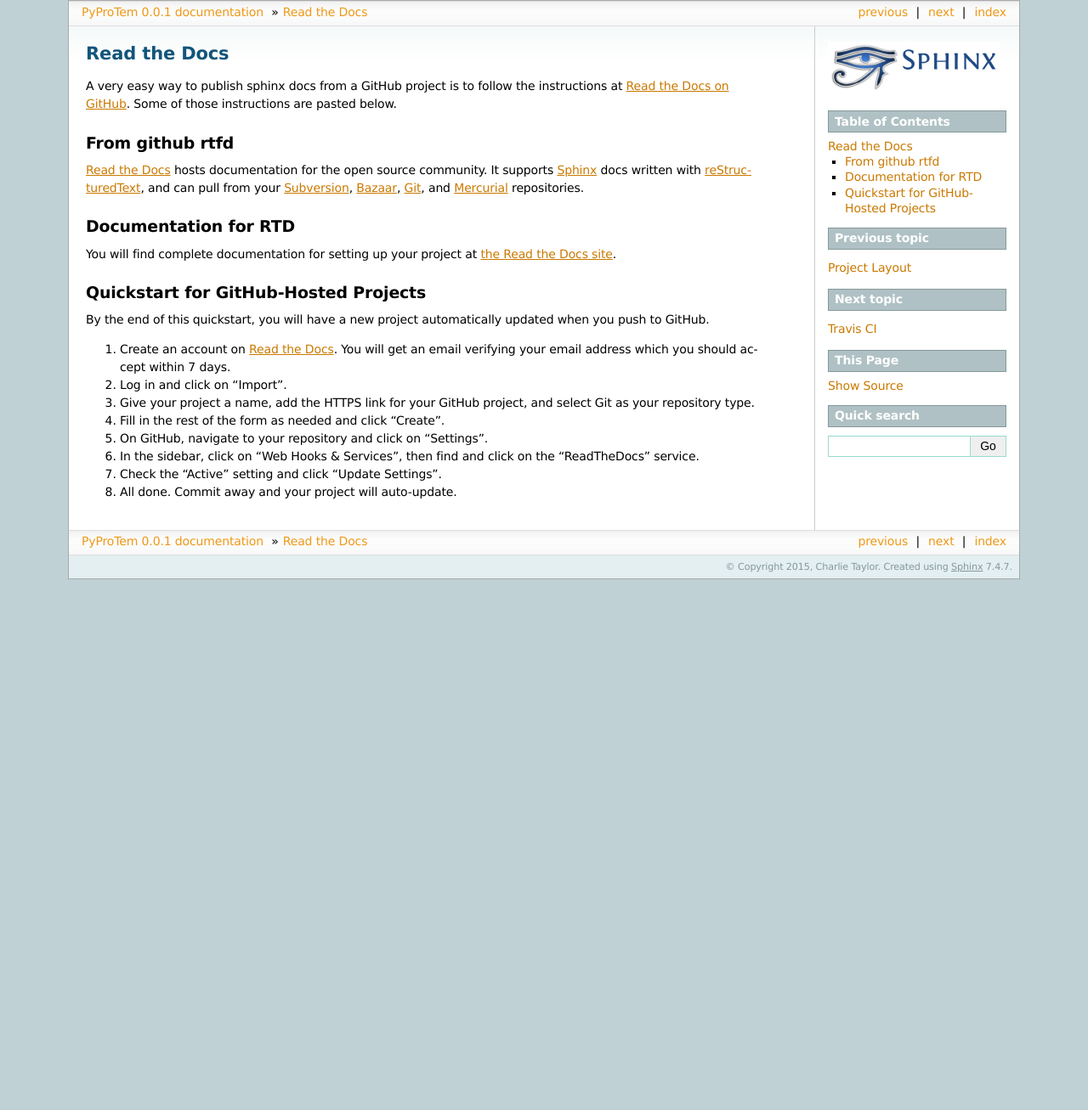
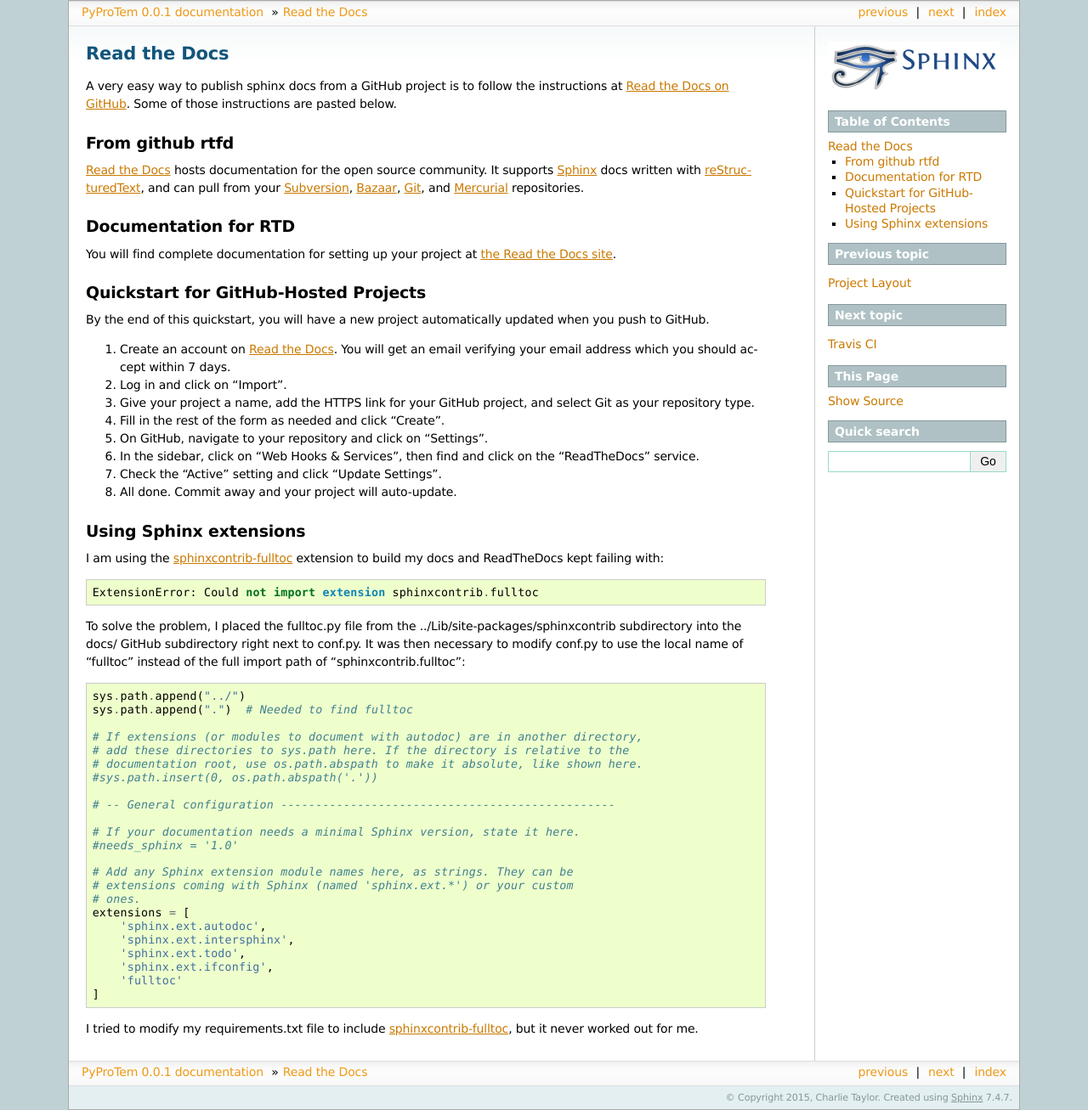
Before and after one commit to sonofeft/PyProTem, a Sphinx documentation site: the page built from docs/read_the_docs.rst, in a window 1280 px wide. Shown: the whole page at 85% size. Built offline with Sphinx 7.4.7, drawn with Linux system fonts in a browser that asks for light colours; before the commit the page ends 900 px from its top, so only the background shows below that.

Commit message:
Updated Docs

```diff
--- a/docs/read_the_docs.rst
+++ b/docs/read_the_docs.rst
@@ -58,3 +58,41 @@
 #. Check the "Active" setting and click "Update Settings".
 
 #. All done.  Commit away and your project will auto-update.
+
+
+Using Sphinx extensions
+-----------------------
+
+.. _sphinxcontrib-fulltoc: http://sphinxcontrib-fulltoc.readthedocs.org/en/latest/
+
+I am using the `sphinxcontrib-fulltoc`_ extension to build my docs and ReadTheDocs kept failing with::
+
+   ExtensionError: Could not import extension sphinxcontrib.fulltoc
+
+To solve the problem, I placed the fulltoc.py file from the ../Lib/site-packages/sphinxcontrib subdirectory into the docs/ GitHub subdirectory right next to conf.py.  It was then necessary to modify conf.py to use the local name of "fulltoc" instead of the full import path of "sphinxcontrib.fulltoc"::
+
+    sys.path.append("../")
+    sys.path.append(".")  # Needed to find fulltoc
+
+    # If extensions (or modules to document with autodoc) are in another directory,
+    # add these directories to sys.path here. If the directory is relative to the
+    # documentation root, use os.path.abspath to make it absolute, like shown here.
+    #sys.path.insert(0, os.path.abspath('.'))
+
+    # -- General configuration ------------------------------------------------
+
+    # If your documentation needs a minimal Sphinx version, state it here.
+    #needs_sphinx = '1.0'
+
+    # Add any Sphinx extension module names here, as strings. They can be
+    # extensions coming with Sphinx (named 'sphinx.ext.*') or your custom
+    # ones.
+    extensions = [
+        'sphinx.ext.autodoc',
+        'sphinx.ext.intersphinx',
+        'sphinx.ext.todo',
+        'sphinx.ext.ifconfig',
+        'fulltoc'
+    ]
+
+I tried to modify my requirements.txt file to include `sphinxcontrib-fulltoc`_, but it never worked out for me.
```
Also changed, not shown: docs/project_layout.rst (+18 -1 lines), 9 other files.
